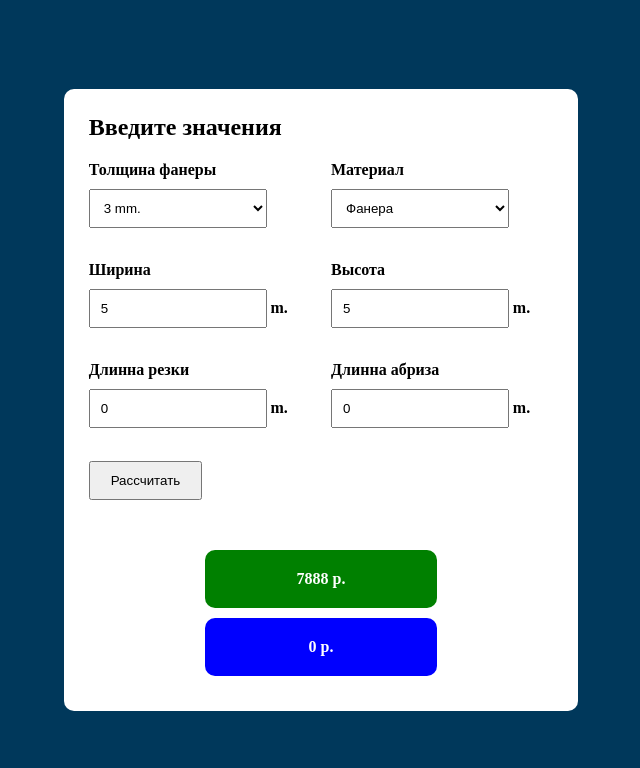
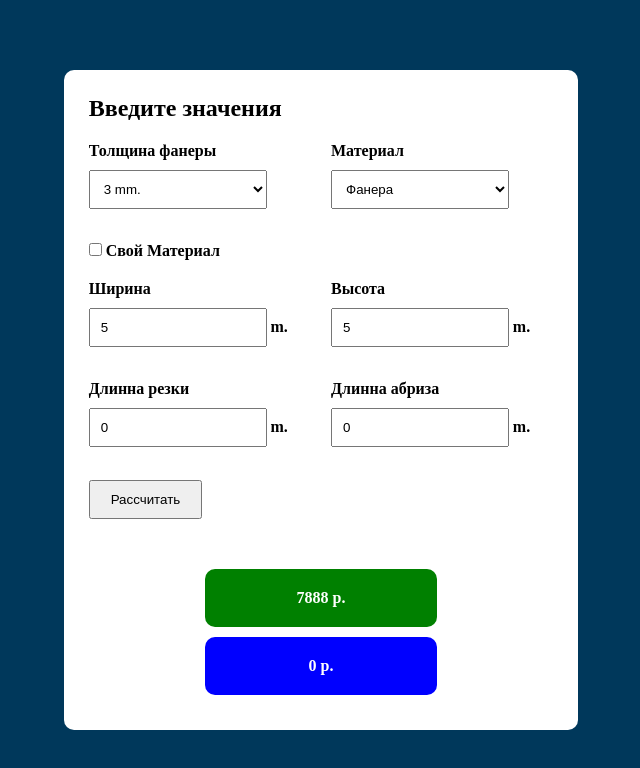
Before and after one commit to Alaicev/Calculator, a plain HTML site: page index.html in a window 1280 px wide. Both pictures are taken after typing "5", "5" into the empty fields and a click on the button "Рассчитать". Shown: the whole page, without its empty margins (319-959 px from the left). Drawn offline with Linux system fonts and the light colour scheme.

Commit message:
feat: add my materials

```diff
--- a/index.html
+++ b/index.html
@@ -33,6 +33,10 @@
                 <option value="2" >Пластик</option>
               </select>
             </div>
+            <div class="material">
+              <input type="checkbox" id="check" value="true" name="check">
+              <label for="check">Свой Материал</label>
+            </div>
           <div class="calculator__width con">
             <label for="width">Ширина</label>
           <input type="number" step="0.01" name="width" id="width"> <span>m.</span>
--- a/index.js
+++ b/index.js
@@ -10,17 +10,27 @@ form.addEventListener("submit", function (e) {
   let width =  Number(formData.get('width'))
   let height = Number(formData.get('height'))
   let line = Number(formData.get('line')) || 0.00000000001
+  let mat = formData.get('check') === null ? true : false;
   let abres = Number(formData.get('abres')) || 0.00000000001
   let select = Number(formData.get('select'))
   let material = Number(formData.get('material'))
-  if(!width || !height || !line) {
+
+  let resWidth = mat ? width : 0.01
+  let resHeight = mat ? height : 0.01
+
+  console.log(mat)
+  console.log(resWidth)
+  console.log(resHeight)
+
+  if(!resWidth || !resHeight || !line) {
     res[0].innerHTML= "Где то ошибка!!!"
     res[0].style.backgroundColor = "red"
   } else {
-    let result =Math.floor(priceWidth[material][select] / 2.25 * (width * height) + line * priceline[select] + abres * 15)
+    let result =Math.floor(priceWidth[material][select] / 2.25 * (resWidth * resHeight) + line * priceline[select] + abres * 15)
   res[0].innerHTML =`${result} р.`
   res[0].style.backgroundColor = "green"
   res[1].innerHTML =`${Math.floor(line * priceline[select] * 0.3)} р.`
   res[1].style.backgroundColor = "blue"
+
   }
 })
--- a/style.css
+++ b/style.css
@@ -39,6 +39,17 @@ input, select {
   width: 80%;
 }
 
+.material input,
+.material label{
+  display: inline;
+  width: auto;
+}
+
+.material {
+  grid-column: span 2;
+
+}
+
 .con{
   height: 80px;
 }
```
